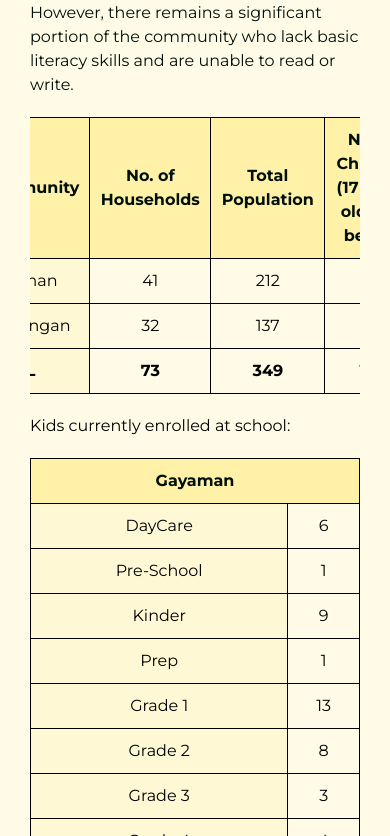
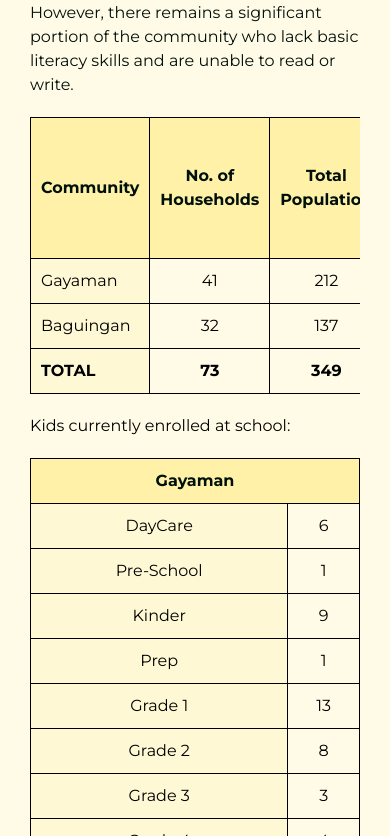
Before and after one commit to Aron-Arboleda/LiwanagAtDunong, a React (Vite) app: page /about in a window 390 px wide. Shown: the part 4008-4844 px from the top of the page. Built offline with nearby package versions, Linux system fonts and the light colour scheme; a web font is replaced by a local one.

Commit message:
Fixed the mobile screen tables bug

```diff
--- a/src/styles/App.css
+++ b/src/styles/App.css
@@ -33,8 +33,7 @@ a:active {
 }
 
 .tableContainer {
-  display: flex;
-  justify-content: center;
+  width: 100%;
   overflow-x: auto;
   -webkit-overflow-scrolling: touch;
 }
@@ -286,7 +285,7 @@ th:nth-child(n + 2) {
   }
 
   .longPageTable {
-    min-width: 450px;
+    min-width: 250px;
   }
 
   .pageImageLimited {
```
